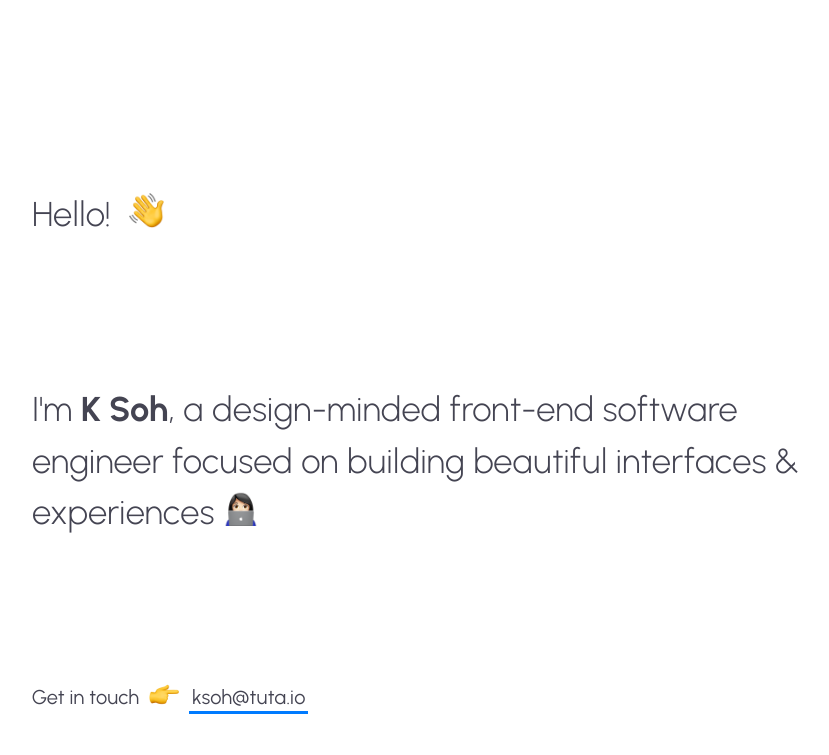
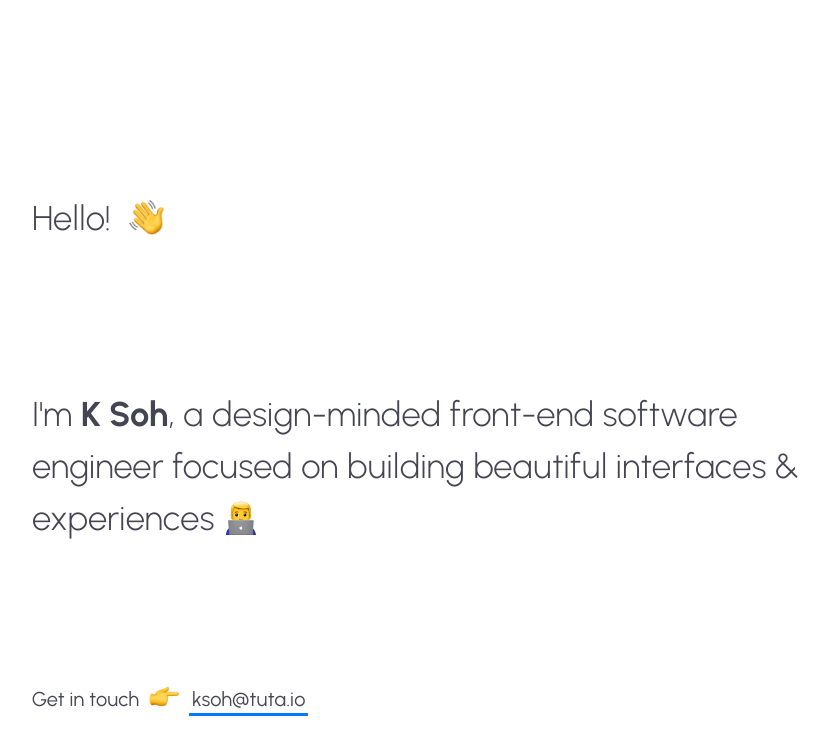
Before and after one commit to notAunty/portfolio, a Jekyll site: the page built from index.html, in a window 1280 px wide. Shown: the top 755 px of the page, without its empty margins (68-897 px from the left). Built offline with Jekyll 4.4.1, drawn with Linux system fonts in a browser that asks for light colours.

Commit message:
fixed intro emoji margin

```diff
--- a/_includes/intro.html
+++ b/_includes/intro.html
@@ -1,7 +1,7 @@
 <header class="intro">
-  <h1 class="intro__hello">Hello!
+  <h2 class="intro__hello">Hello!
     <span class="emoji wave-hand animated"></span>
-  </h1>
+  </>
 
   <h2 class="intro__tagline">I'm
     <span class="name">{{site.name}}</span>, a design-minded front-end software engineer focused on building beautiful interfaces &amp; experiences
--- a/_sass/_intro.scss
+++ b/_sass/_intro.scss
@@ -17,6 +17,8 @@
     @include font-size($h2);
 
     .emoji {
+      margin-bottom: 8px;
+      vertical-align: middle;
       width: 35px;
       height: 35px;
 
@@ -26,12 +28,13 @@
       }
     }
   }
+
   &__hello {
     font-weight: 300;
+
     .wave-hand {
+      margin-left: 10px;
       background-image: url('../img/emojis/wave.png');
-      margin-left: 10px;
-      cursor: pointer;
 
       &.animated {
         animation-duration: 1s;
```
Also changed, not shown: img/emojis/technologist.png.
